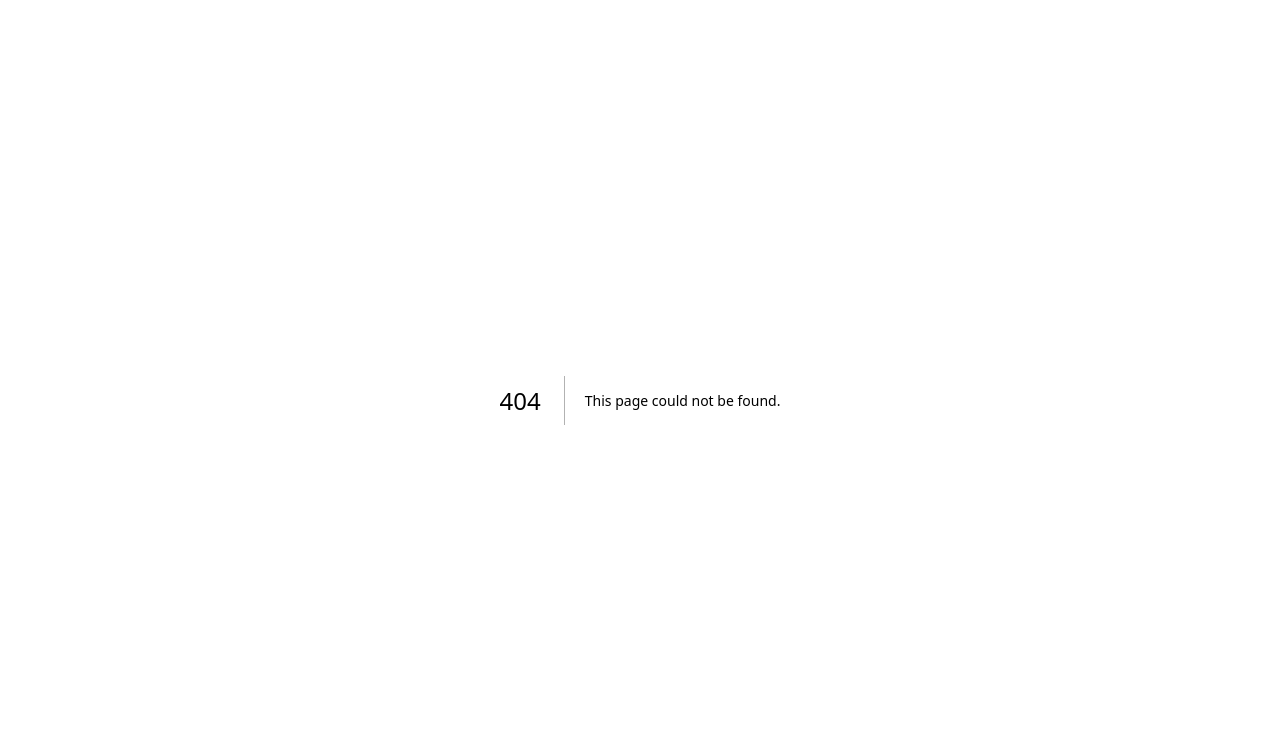
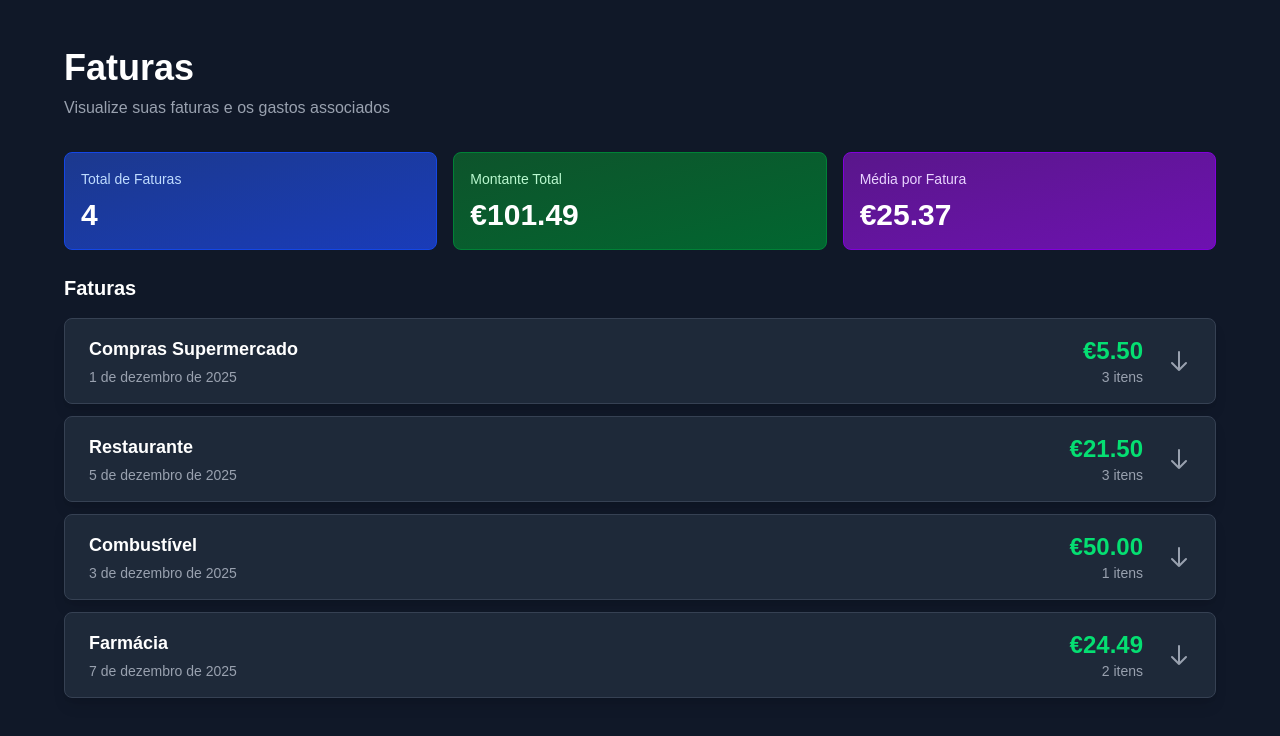
Before and after one commit to whaiiz/WalletBro, a Next.js app: page /invoices in a window 1280 px wide. Before the commit this address had no page. Shown: the top 736 px of the page. Built offline with nearby package versions, Linux system fonts and the light colour scheme.

Commit message:
Created invoices pages

```diff
--- /dev/null
+++ b/app/invoices/page.tsx
@@ -0,0 +1,26 @@
+import { mockInvoices } from "@/app/lib/mockInvoices";
+import { InvoiceList } from "@/app/components/invoices/InvoiceList";
+
+export const metadata = {
+  title: "Faturas | WalletBro",
+  description: "Visualize suas faturas e gastos associados",
+};
+
+export default function InvoicesPage() {
+  return (
+    <main className="min-h-screen bg-gray-900 py-12 px-4 sm:px-6 lg:px-8">
+      <div className="max-w-6xl mx-auto">
+        {/* Header */}
+        <div className="mb-8">
+          <h1 className="text-4xl font-bold text-white mb-2">Faturas</h1>
+          <p className="text-gray-400">
+            Visualize suas faturas e os gastos associados
+          </p>
+        </div>
+
+        {/* Invoices List */}
+        <InvoiceList invoices={mockInvoices} />
+      </div>
+    </main>
+  );
+}
```
